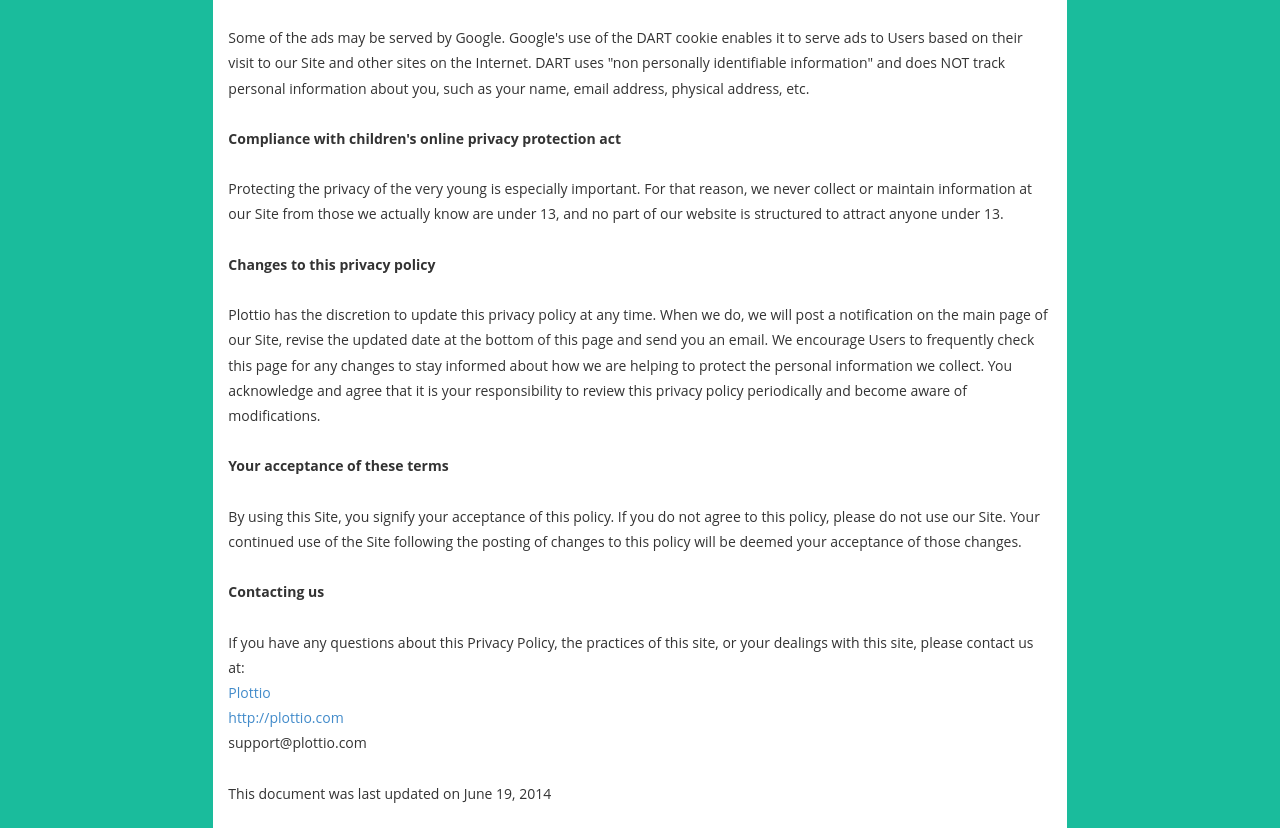
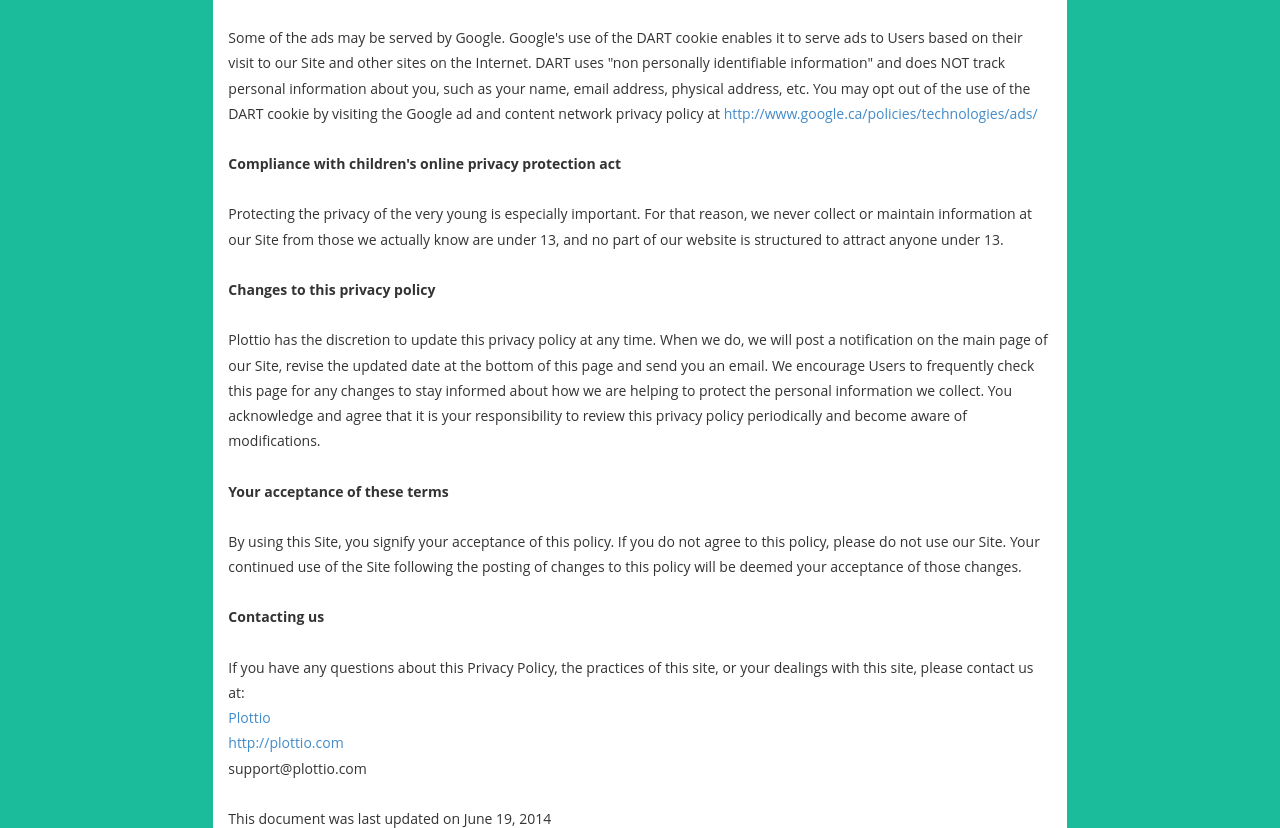
Before and after one commit to admix/plottio_signup, a website: page views/policy.html in a window 1280 px wide. Shown: the part 1821-2649 px from the top of the page. Drawn offline with Linux system fonts and the light colour scheme; files that its build step writes are made by us from their sources; files whose address does not match are found by name.

Commit message:
Put privacy ads back

```diff
--- a/views/policy.html
+++ b/views/policy.html
@@ -40,7 +40,7 @@
           <b>Third party websites</b><br><br>
           Users may find advertising or other content on our Site that link to the sites and services of our partners, suppliers, advertisers, sponsors, licensors and other third parties. We do not control the content or links that appear on these sites and are not responsible for the practices employed by websites linked to or from our Site. In addition, these sites or services, including their content and links, may be constantly changing. These sites and services may have their own privacy policies and customer service policies. Browsing and interaction on any other website, including websites which have a link to our Site, is subject to that website's own terms and policies.<br><br>
           <b>Google Adsense</b><br><br>
-          Some of the ads may be served by Google. Google's use of the DART cookie enables it to serve ads to Users based on their visit to our Site and other sites on the Internet. DART uses "non personally identifiable information" and does NOT track personal information about you, such as your name, email address, physical address, etc.<br><br>
+          Some of the ads may be served by Google. Google's use of the DART cookie enables it to serve ads to Users based on their visit to our Site and other sites on the Internet. DART uses "non personally identifiable information" and does NOT track personal information about you, such as your name, email address, physical address, etc. You may opt out of the use of the DART cookie by visiting the Google ad and content network privacy policy at <a href="http://www.google.ca/policies/technologies/ads/">http://www.google.ca/policies/technologies/ads/</a><br><br>
           <b>Compliance with children's online privacy protection act</b><br><br>
           Protecting the privacy of the very young is especially important. For that reason, we never collect or maintain information at our Site from those we actually know are under 13, and no part of our website is structured to attract anyone under 13.<br><br>
           <b>Changes to this privacy policy</b><br><br>
```
